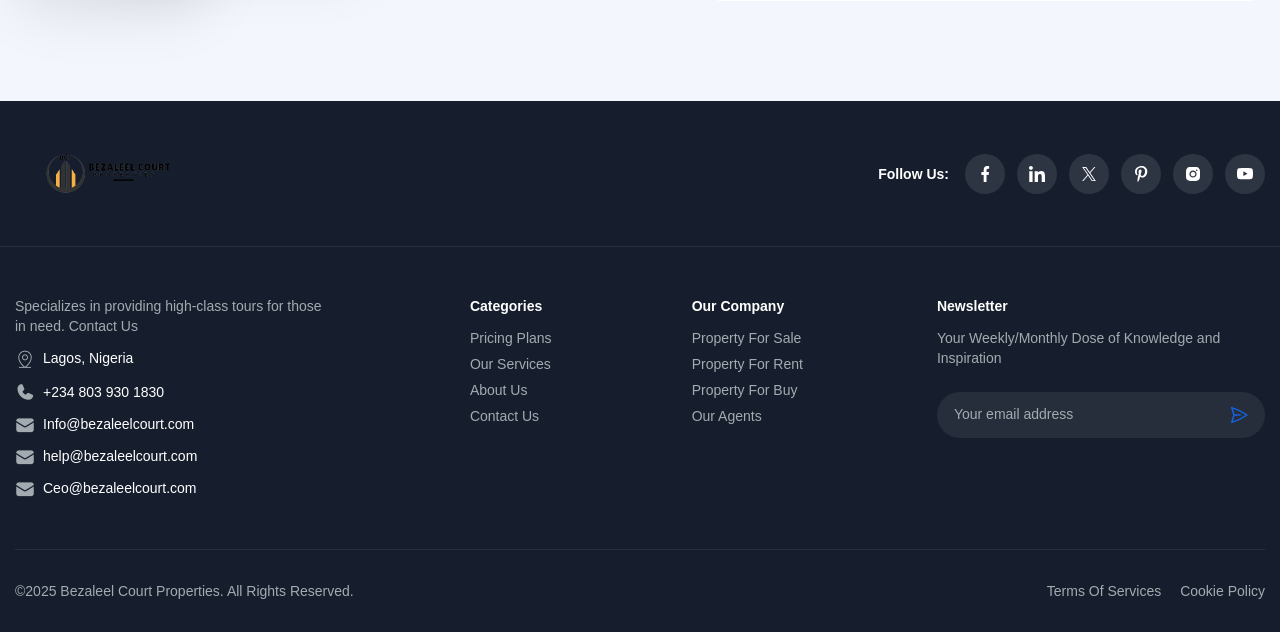
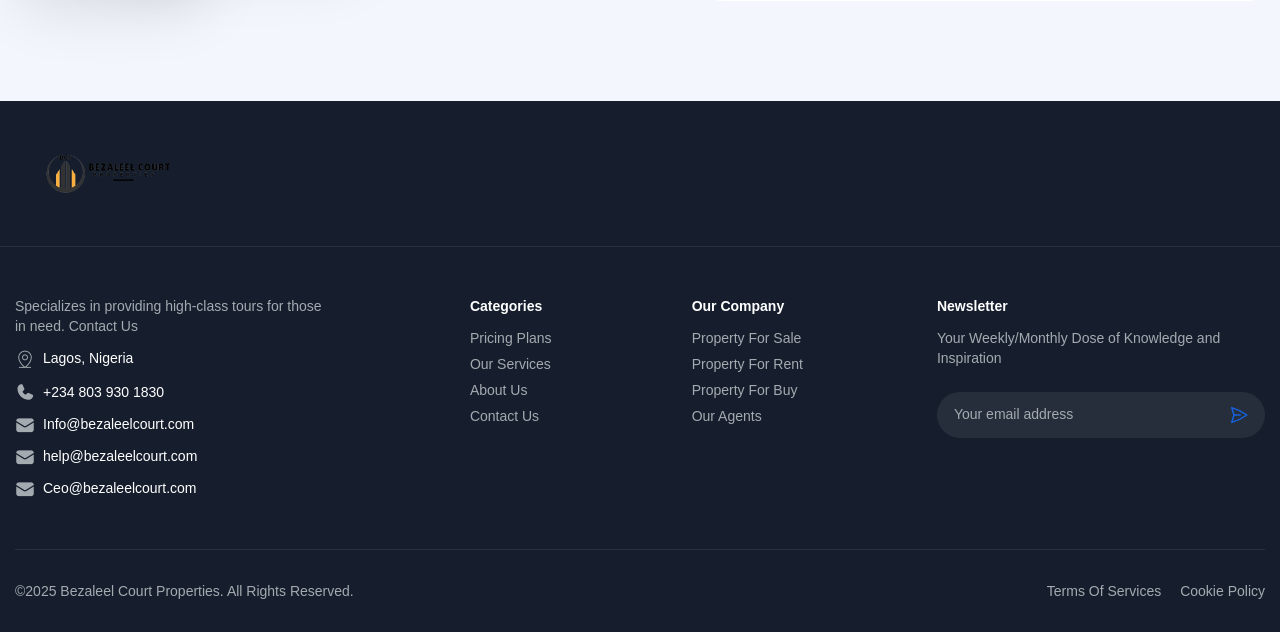
Before and after one commit to dejidee0/bezaleelcourt, a Django app: page /about/ in a window 1280 px wide. Shown: the part 3713-4345 px from the top of the page. Run offline with Django 5.2, Linux system fonts and the light colour scheme; some libraries are stand-ins or nearby versions; some web fonts are replaced.

Commit message:
removed socials from footer

```diff
--- a/home/templates/properties/base.html
+++ b/home/templates/properties/base.html
@@ -233,7 +233,7 @@
                       height="48"
                   /></a>
                 </div>
-                <div class="wd-social">
+                {% comment %} <div class="wd-social">
                   <span>Follow Us:</span>
                   <ul class="list-social d-flex align-items-center">
                     <li>
@@ -334,7 +334,7 @@
                       </a>
                     </li>
                   </ul>
-                </div>
+                </div> {% endcomment %}
               </div>
             </div>
           </div>
```
